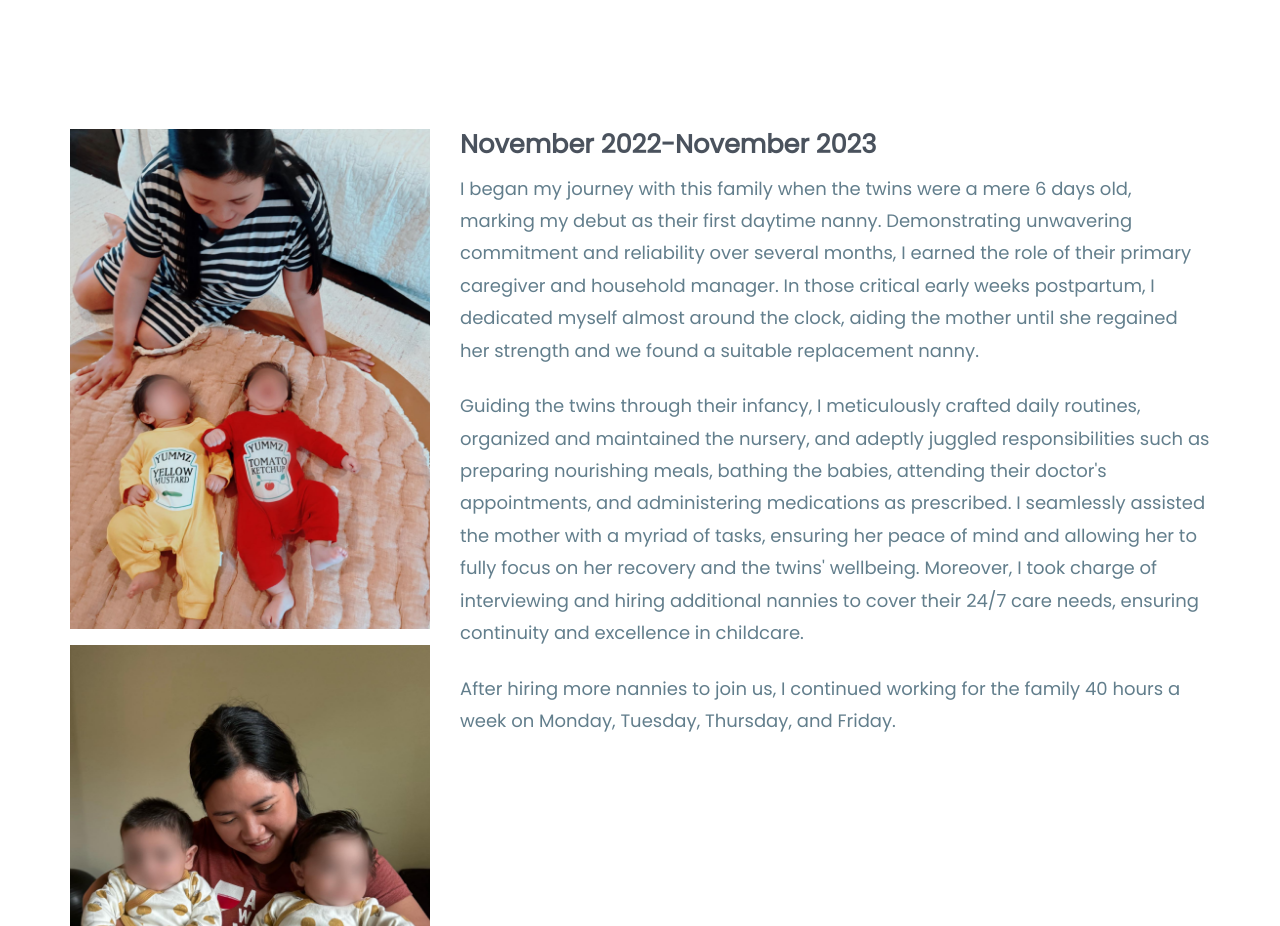
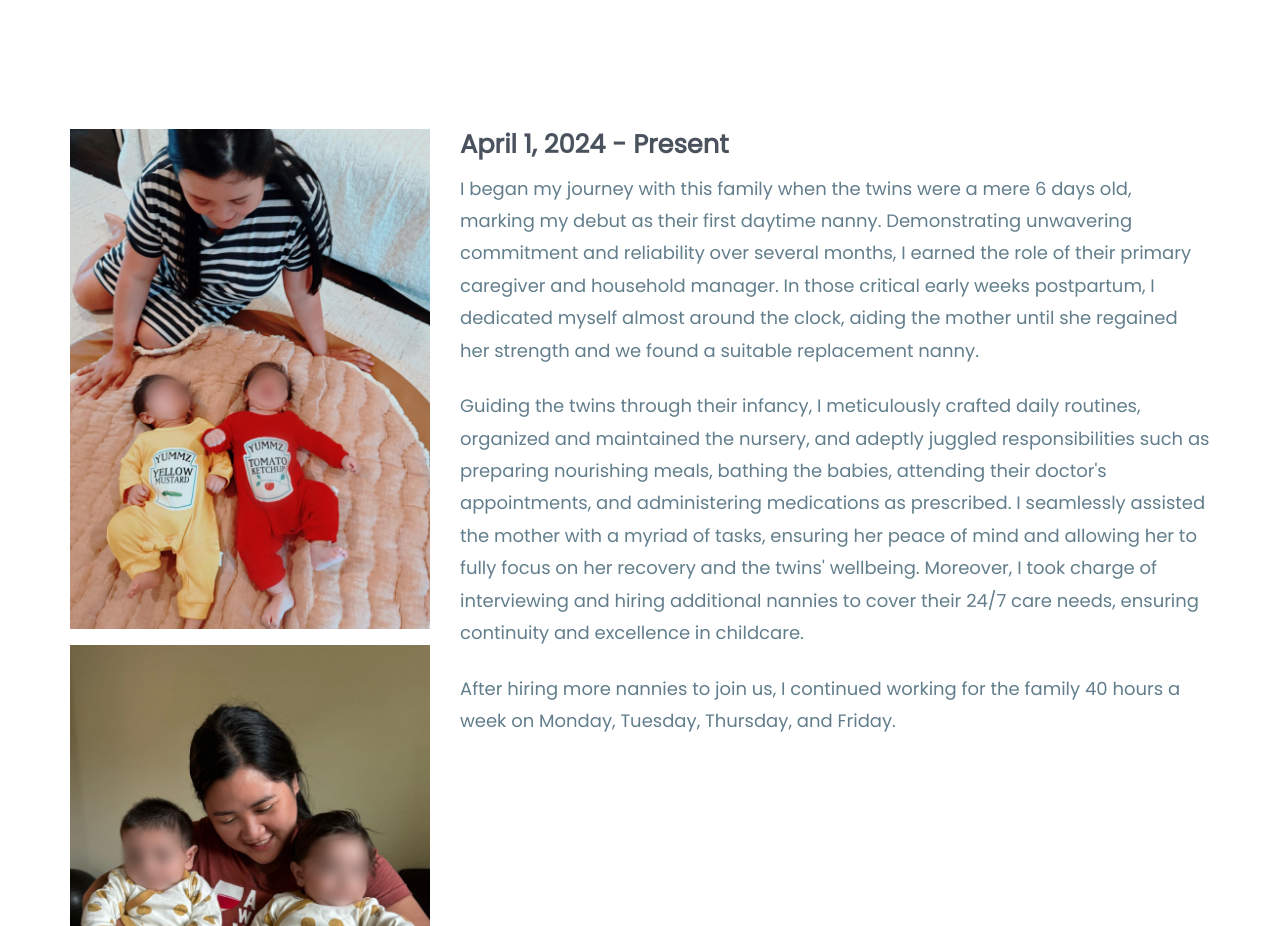
Before and after one commit to missLheira/MsLheirasCare.github.io, a website: page experiences.html in a window 1280 px wide. Shown: the part 980-1906 px from the top of the page. Drawn offline with Linux system fonts and the light colour scheme; files whose address does not match are found by name.

Commit message:
experiences.html

```diff
--- a/experiences.html
+++ b/experiences.html
@@ -75,7 +75,7 @@
           </div>
         </div>
         <div class="col-md-8">
-          <h2 class="mt0"><b>November 2022-November 2023</b></h2>
+          <h2 class="mt0"><b>April 1, 2024 - Present</b></h2>
           <p>I began my journey with this family when the twins were a mere 6 days old, marking my debut as their first daytime nanny. Demonstrating unwavering commitment and reliability over several months, I earned the role of their primary caregiver and household manager. In those critical early weeks postpartum, I dedicated myself almost around the clock, aiding the mother until she regained her strength and we found a suitable replacement nanny.</p>
           <p>Guiding the twins through their infancy, I meticulously crafted daily routines, organized and maintained the nursery, and adeptly juggled responsibilities such as preparing nourishing meals, bathing the babies, attending their doctor's appointments, and administering medications as prescribed. I seamlessly assisted the mother with a myriad of tasks, ensuring her peace of mind and allowing her to fully focus on her recovery and the twins' wellbeing. Moreover, I took charge of interviewing and hiring additional nannies to cover their 24/7 care needs, ensuring continuity and excellence in childcare.</p>
           <p>After hiring more nannies to join us, I continued working for the family 40 hours a week on Monday, Tuesday, Thursday, and Friday.</p>
```
